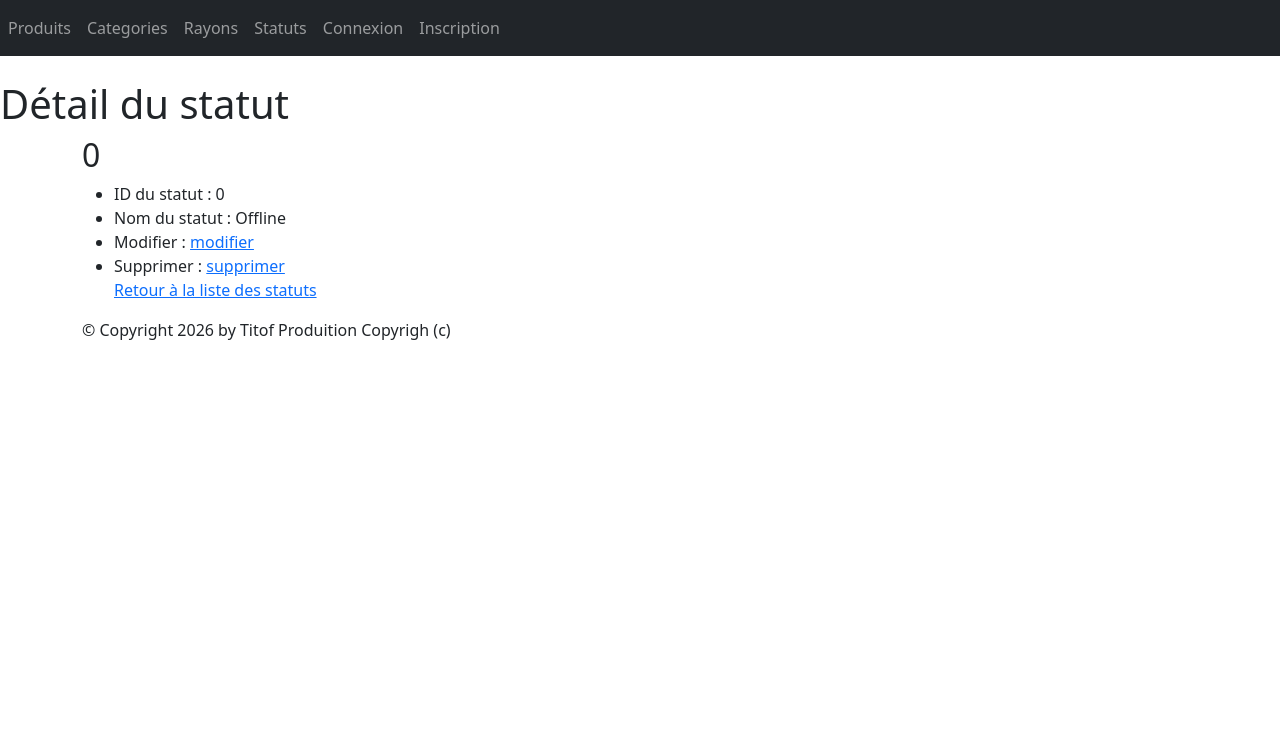
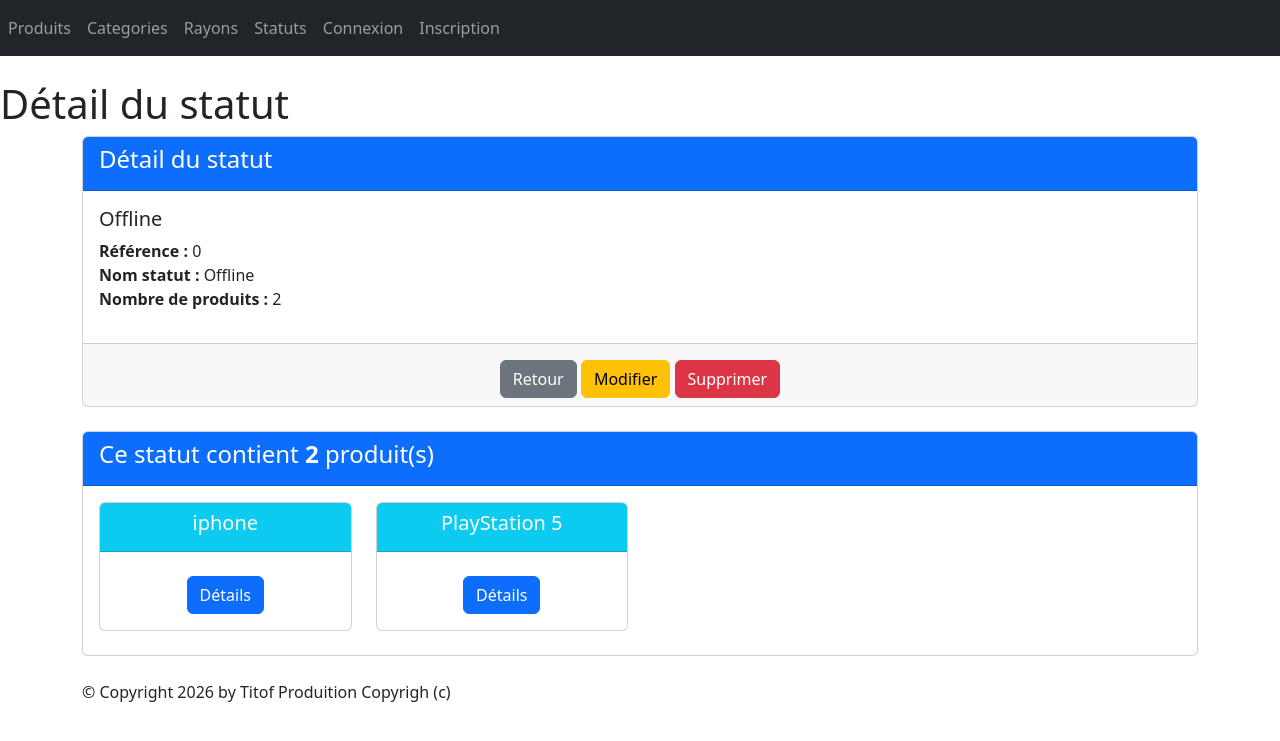
Before and after one commit to NolhanDolou/TutoDjango-DOLOU, a Django app: page /monApp/statut/0/ in a window 1280 px wide. Shown: the top 741 px of the page. Run offline with Django 5.2, Linux system fonts and the light colour scheme; data comes from the database, SQL or seed files in the repository; some libraries are stand-ins or nearby versions.

Commit message:
mise en place css et ajout de contenu pour statut

```diff
--- a/monProj/monApp/templates/monApp/ListStatuts.html
+++ b/monProj/monApp/templates/monApp/ListStatuts.html
@@ -10,6 +10,7 @@
         <thead>
         <th>Id</th>
         <th>Libelle statut</th>
+        <th>Nombre de Produits</th>
         <th>Détail</th>
         <th>Modifier</th>
         <th>Supprimer</th>
@@ -19,6 +20,7 @@
         <tr>
         <td>{{ st.idStatut }} </td>
         <td>{{ st.libelleStatut }} </td>
+        <td>{{ st.nb_produits }} </td>
         <td><a href="{% url 'detailStatut' st.idStatut %}">{{ st.idStatut }}</a></td>
         <td><a href="{% url 'modificationStatut' st.idStatut %}">modifier</a></td>
         <td><a href="{% url 'suppressionStatut' st.idStatut %}">supprimer</a></td>
--- a/monProj/monApp/templates/monApp/detail_statut.html
+++ b/monProj/monApp/templates/monApp/detail_statut.html
@@ -3,12 +3,48 @@
 <h1>{{titremenu}}</h1>
 {% endblock %}
 {% block contenu %}
-<h2>{{ stt.idStatut }}</h2>
-<ul>
-    <li>ID du statut : {{stt.idStatut }} </li>
-    <li>Nom du statut : {{ stt.libelleStatut }} </li>
-    <li>Modifier : <a href="{% url 'modificationStatut' stt.idStatut %}">modifier</a></li>
-    <li>Supprimer : <a href="{% url 'suppressionStatut' stt.idStatut %}">supprimer</a></li>
-    <a href="{% url 'ListeStatuts' %}">Retour à la liste des statuts</a>
-</ul>
+<div class="card mb-4">
+    <div class="card-header bg-primary text-white">
+        <h4>Détail du statut</h4>
+    </div>
+    <div class="card-body">
+        <h5 class="card-title">{{ stt.libelleStatut }}</h5>
+        <ul class="list-unstyled">
+            <li><strong>Référence :</strong> {{ stt.idStatut }}</li>
+            <li><strong>Nom statut :</strong> {{ stt.libelleStatut }}</li>
+            <li><strong>Nombre de produits :</strong> {{ stt.nb_produits }}</li>
+        </ul>
+    </div>
+    <div class="card-footer text-center">
+        <a href="{% url 'ListeStatuts' %}" class="btn btn-secondary mt-2">Retour</a>
+        <a href="{% url 'modificationStatut' stt.idStatut %}" class="btn btn-warning mt-2">Modifier</a>
+        <a href="{% url 'suppressionStatut' stt.idStatut %}" class="btn btn-danger mt-2">Supprimer</a>
+    </div>
+</div>
+
+<div class="card mb-4">
+    <div class="card-header bg-primary text-white">
+        <h4>Ce statut contient <strong>{{ stt.nb_produits }}</strong> produit(s)</h4>
+    </div>
+    <div class="card-body">
+        <div class="row">
+            {% if produits %}
+                {% for prdt in produits %}
+                    <div class="col-sm-3">
+                        <div class="card mb-2 text-center">
+                            <div class="card-header bg-info text-white">
+                                <h5 class="card-title">{{ prdt.intituleProd }}</h5>
+                            </div>
+                            <div class="card-body">
+                                <a href="{% url 'detailProduit' prdt.refProd %}" class="btn btn-primary mt-2">Détails</a>
+                            </div>
+                        </div>
+                    </div>
+                {% endfor %}
+            {% else %}
+                <p class="text-muted">Aucun produit trouvé pour ce statut.</p>
+            {% endif %}
+        </div>
+    </div>
+</div>
 {% endblock %}
--- a/monProj/monApp/views.py
+++ b/monProj/monApp/views.py
@@ -170,6 +170,9 @@ class StatutListView(ListView):
     template_name = "monApp/ListStatuts.html"
     context_object_name = "statuts"
 
+    def get_queryset(self):
+        return Statut.objects.annotate(nb_produits=Count('produit_statut'))
+
     def get_context_data(self, **kwargs):
         context = super(StatutListView, self).get_context_data(**kwargs)
         context['titremenu'] = "Liste de mes statuts !"
@@ -181,9 +184,13 @@ class StatutDetailView(DetailView):
     template_name = "monApp/detail_statut.html"
     context_object_name = "stt"
 
+    def get_queryset(self):
+        return Statut.objects.annotate(nb_produits=Count('produit_statut'))
+
     def get_context_data(self, **kwargs):
         context = super(StatutDetailView, self).get_context_data(**kwargs)
         context['titremenu'] = "Détail du statut"
+        context['produits'] = self.object.produit_statut.all()
         return context
 
 
```
Also changed, not shown: monProj/monApp/templates/monApp/detail_categorie.html (+27 -1 lines), monProj/monApp/tests/test_View_Lists.py (+41 -1 lines).
